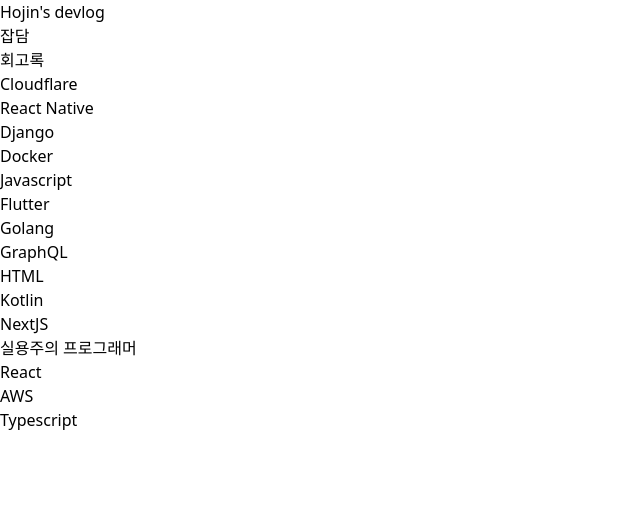
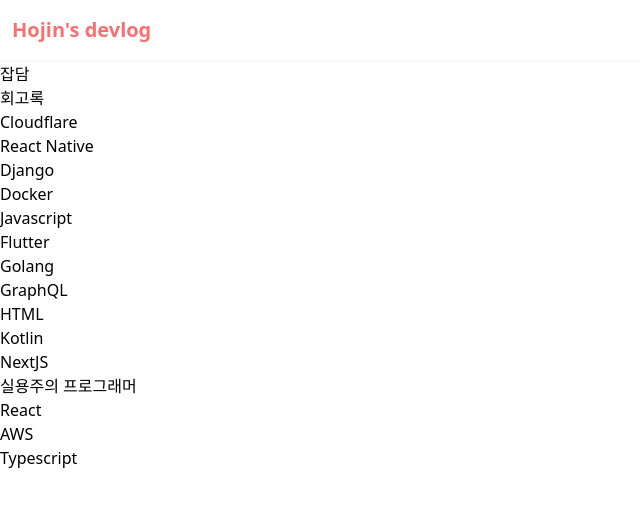
Before and after one commit to HoJin9622/hojinlee, a Next.js app: page / in a window 1280 px wide. Shown: the top 506 px of the page, without its empty margins (0-640 px from the left). Built offline with nearby package versions, Linux system fonts and the light colour scheme.

Commit message:
💎 style: 헤더 스타일링

```diff
--- a/components/Header.tsx
+++ b/components/Header.tsx
@@ -2,8 +2,10 @@
 
 export default function Header() {
   return (
-    <header>
-      <Link href='/'>Hojin&apos;s devlog</Link>
+    <header className='border-b-2 border-b-gray-50 px-3 py-4 font-bold'>
+      <Link href='/' className='cursor-pointer text-red-400 text-xl'>
+        Hojin&apos;s devlog
+      </Link>
     </header>
   )
 }
```
